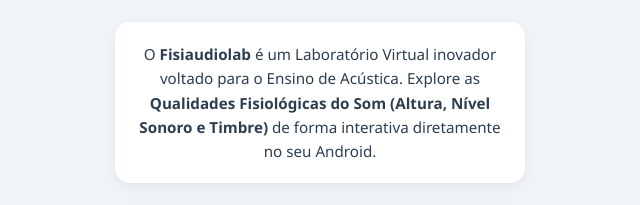
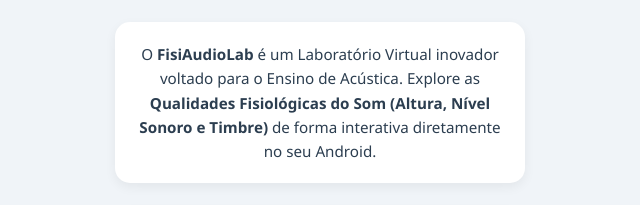
Before and after one commit to renatoinaciomatos/fisiaudiolab, a plain HTML site: page index.html in a window 1280 px wide. Shown: the part 336-541 px from the top of the page, 320-960 px from the left. Drawn offline with Linux system fonts and the light colour scheme.

Commit message:
Fix spelling of Fisiaudiolab in index.html
Corrected the spelling of 'Fisiaudiolab' to 'FisiAudioLab' in the description.

```diff
--- a/index.html
+++ b/index.html
@@ -5,7 +5,7 @@
     <meta name="viewport" content="width=device-width, initial-scale=1.0">
     <title>Fisiaudiolab - Laboratório de Acústica</title>
     <link rel="stylesheet" href="style.css">
-    <link rel="icon" href="icon.jpeg" type="image/jpeg">
+    <link rel="icon" href="icon.jpeg" type="image/jpeg" width="50">
 </head>
 <body>
 
@@ -28,7 +28,7 @@
             Orientado pela Profa. Dra. Pâmella Gonçalves Barreto Troncão<br>
             (UFNT/MNPEF/SBF)</p>
             <div class="description">
-                <p>O <strong>Fisiaudiolab</strong> é um Laboratório Virtual inovador voltado para o Ensino de Acústica. Explore as <strong>Qualidades Fisiológicas do Som (Altura, Nível Sonoro e Timbre)</strong> de forma interativa diretamente no seu Android.</p>
+                <p>O <strong>FisiAudioLab</strong> é um Laboratório Virtual inovador voltado para o Ensino de Acústica. Explore as <strong>Qualidades Fisiológicas do Som (Altura, Nível Sonoro e Timbre)</strong> de forma interativa diretamente no seu Android.</p>
             </div>
         </section>
 
```
